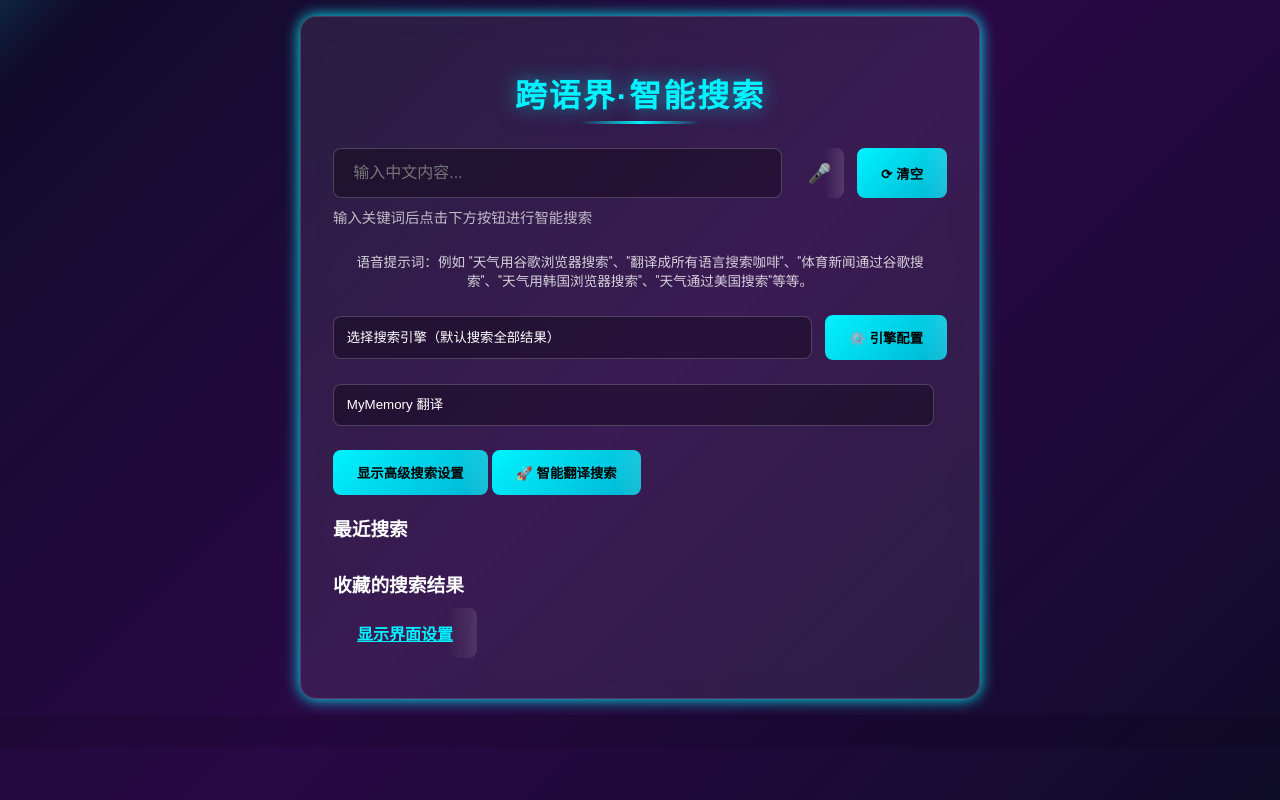
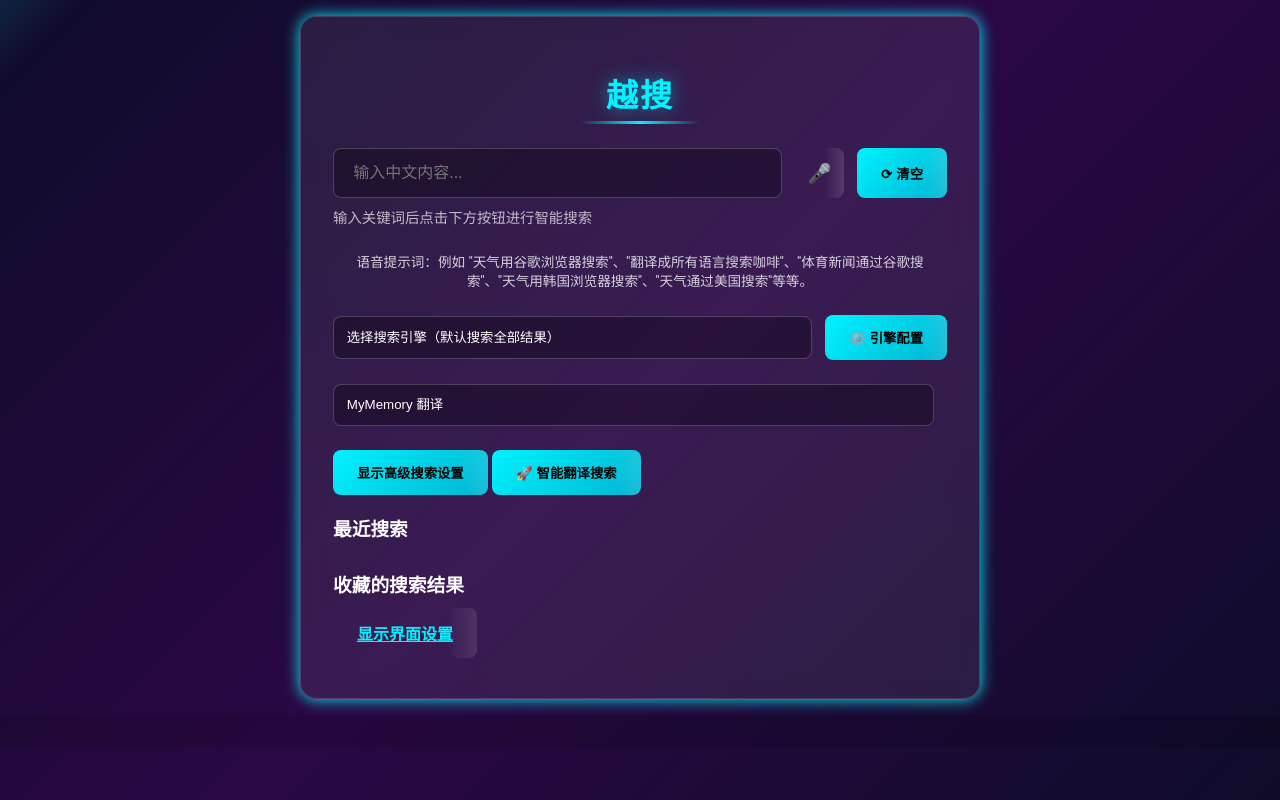
Before and after one commit to 1qaz894/kuayujie, a plain HTML site: page index.html in a window 1280 px wide. Shown: the top 800 px of the page. Drawn offline with Linux system fonts and the light colour scheme.

Commit message:
Update index.html

```diff
--- a/index.html
+++ b/index.html
@@ -3,7 +3,7 @@
 <head>
   <meta charset="UTF-8">
   <meta name="viewport" content="width=device-width, initial-scale=1.0">
-  <title>跨语界·智能搜索</title>
+  <title>越搜</title>
   <link href="https://fonts.googleapis.com/css2?family=Orbitron:wght@400;700&family=Poppins:wght@400;600&display=swap" rel="stylesheet">
   <style>
     /* 默认深色主题 */
@@ -247,7 +247,7 @@
 </head>
 <body>
   <main class="container">
-    <h1>跨语界·智能搜索</h1>
+    <h1>越搜</h1>
 
     <section id="inputWrapper">
       <div class="input-group">
```
